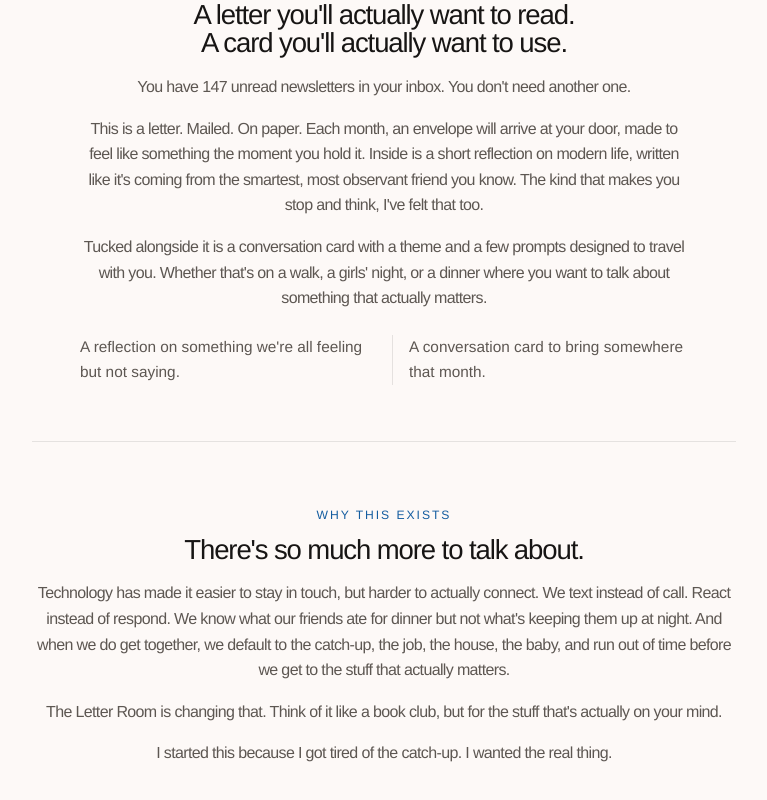
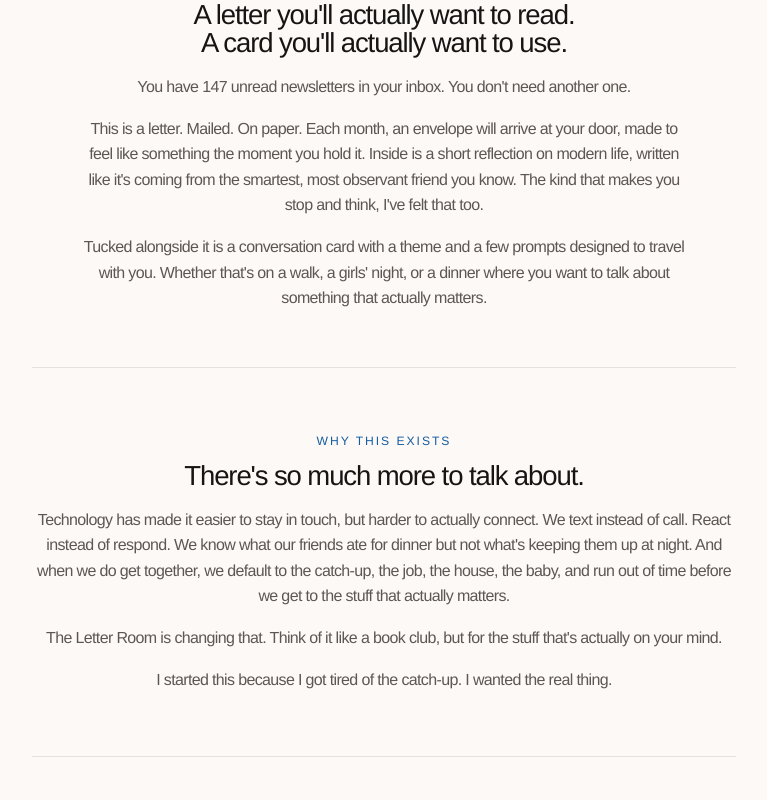
Before and after one commit to toriwinders/the-letter-room, a Next.js app: page / in a window 1280 px wide. Shown: the part 862-1662 px from the top of the page, without its empty margins (256-1023 px from the left). Built offline with nearby package versions, Linux system fonts and the light colour scheme.

Commit message:
Remove product preview detail list

```diff
--- a/components/product-preview.tsx
+++ b/components/product-preview.tsx
@@ -1,8 +1,3 @@
-const details = [
-  "A reflection on something we're all feeling but not saying.",
-  "A conversation card to bring somewhere that month.",
-] as const;
-
 export function ProductPreview() {
   return (
     <section
@@ -40,17 +35,6 @@
           that actually matters.
         </p>
       </div>
-
-      <ul className="mx-auto mt-6 grid max-w-[38rem] gap-3 text-left text-[0.94rem] leading-relaxed text-[var(--color-muted)] sm:grid-cols-2 sm:gap-4 sm:text-[0.96rem]">
-        {details.map((detail) => (
-          <li
-            key={detail}
-            className="border-t border-[var(--color-line)] pt-3 sm:border-l sm:border-t-0 sm:pl-4 sm:pt-0 first:sm:border-l-0 first:sm:pl-0"
-          >
-            {detail}
-          </li>
-        ))}
-      </ul>
     </section>
   );
 }
```
